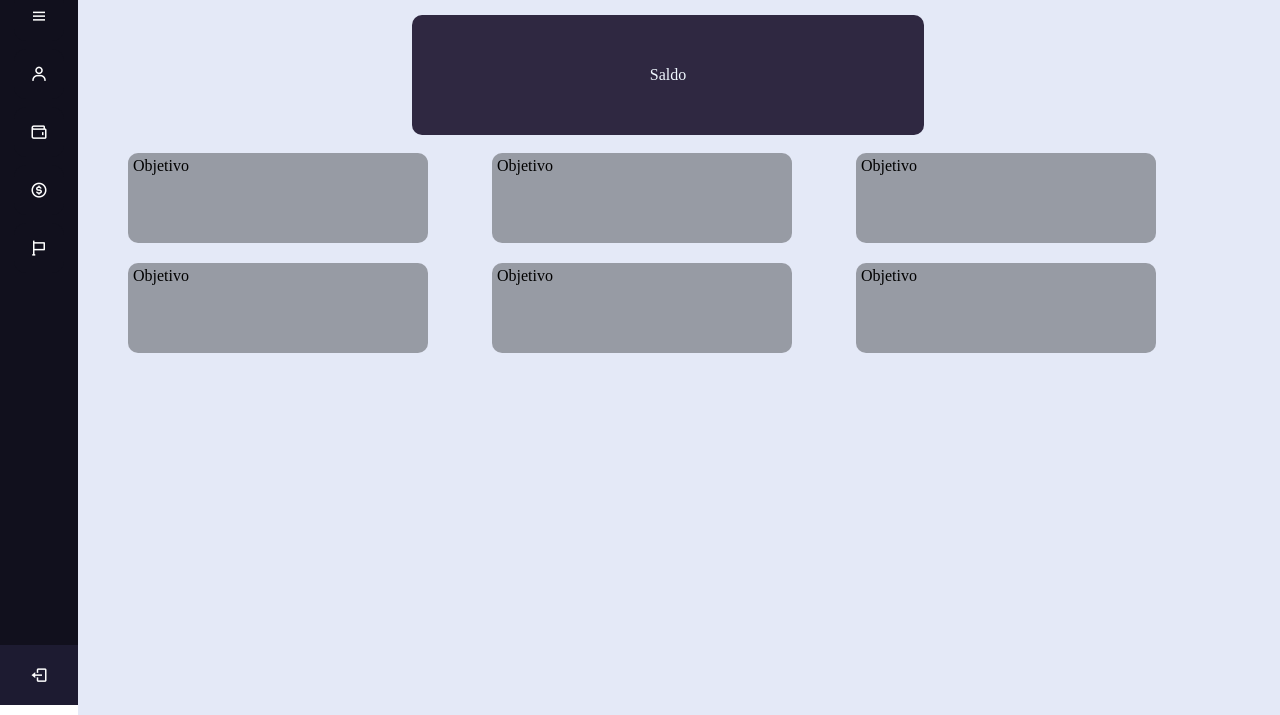
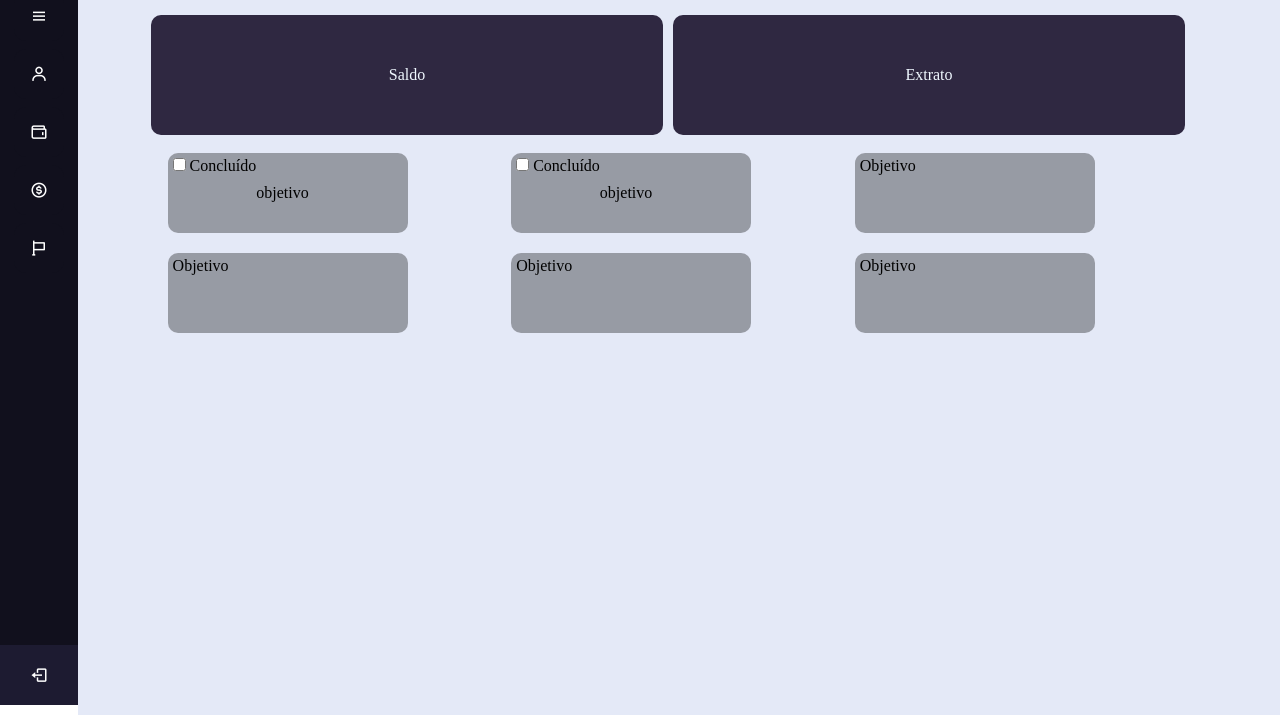
Before and after one commit to UtgardLoky/Projetos-Prog, a plain HTML site: page Quitter/Quitter 3/Cofre.html in a window 1280 px wide. Shown: the part 95-810 px from the top of the page. Drawn offline with nearby package versions, Linux system fonts and the light colour scheme.

Commit message:
adição checkbox e extrato

```diff
--- a/Quitter/Quitter 3/Cofre.html
+++ b/Quitter/Quitter 3/Cofre.html
@@ -74,27 +74,48 @@
 
   <section class="home-section">
 
+
+
+
+
+
+
     <div class=divcofre>cofre</div>
 
 
   <div class="contsaldo">
     <div class=divsaldo> Saldo </div>
-    <!--
-    <div class=divcontrol> Controles </div>
- -->
+
+    <div class=divextrato> Extrato </div>
+
   </div>
 
-    <div class=divobjetivo> Objetivo </div>
+  <div class=divobjetivo>
+    <label>
+    <input type="checkbox" id="done" name="done"> Concluído
+    </label>
+    <div class="objetivo">
+      objetivo
+    </div>
+  </div>
 
-    <div class=divobjetivo> Objetivo </div>
+  <div class=divobjetivo>
+    <label>
+    <input type="checkbox" id="done" name="done"> Concluído
+    </label>
+    <div class="objetivo">
+      objetivo
+    </div>
+  </div>
 
-    <div class=divobjetivo> Objetivo </div>
+  <div class=divobjetivo> Objetivo </div>
 
-    <div class=divobjetivo> Objetivo </div>
+  <div class=divobjetivo> Objetivo </div>
 
-    <div class=divobjetivo> Objetivo </div>
+  <div class=divobjetivo> Objetivo </div>
 
-    <div class=divobjetivo> Objetivo </div>
+  <div class=divobjetivo> Objetivo </div>
+
 
 
 
--- a/Quitter/Quitter 3/css/cofre.css
+++ b/Quitter/Quitter 3/css/cofre.css
@@ -23,8 +23,8 @@
     color: aliceblue ;
     width: 40vw;
     height: 15vh;
+    background: #2f2841;
     margin-left: -100px;
-    background: #2f2841;
     text-align: center;
     display: flex;
     justify-content: center;
@@ -34,37 +34,49 @@
     -webkit-border-radius: 10px;
 }
 
-/*
-.divcontrol {
+
+.divextrato {
     color: aliceblue ;
-    width: 45vw;
+    width: 40vw;
     height: 15vh;
     background: #2f2841;
-    margin-right: 50px;
+    margin-left: 10px;
+    text-align: center;
+    display: flex;
+    justify-content: center;
+    align-items: center;
+    border-radius: 10px;
+    -moz-border-radius: 10px;
+    -webkit-border-radius: 10px;
+}
+
+
+.divobjetivo {
+    width: 30vh;
+    height: 10vh;
+    background: #00000056;
+    margin-left: 7vw;
     margin-top: 10px;
     margin-bottom: 10px;
+    margin-right: 10px;
     padding: 5px;
-    float: right;
-    text-align: center;
+    /*text-align: center;
+    justify-content: center;
+    align-items: center;*/
     display: inline-flex;
     border-radius: 10px;
     -moz-border-radius: 10px;
     -webkit-border-radius: 10px;
 }
+
+.objetivo {
+    justify-content: center;
+    align-items: center;
+    display: flex;
+}
+
+/*
+label {
+justify-content: left ;
+}
 */
-
-.divobjetivo {
-    width: 300px;
-    height: 90px;
-    background: #00000056;
-    margin-left: 50px;
-    margin-top: 10px;
-    margin-bottom: 10px;
-    margin-right: 10px;
-    padding: 5px;
-    text-align: center;
-    display: inline-flex;
-    border-radius: 10px;
-    -moz-border-radius: 10px;
-    -webkit-border-radius: 10px;
-}
```
